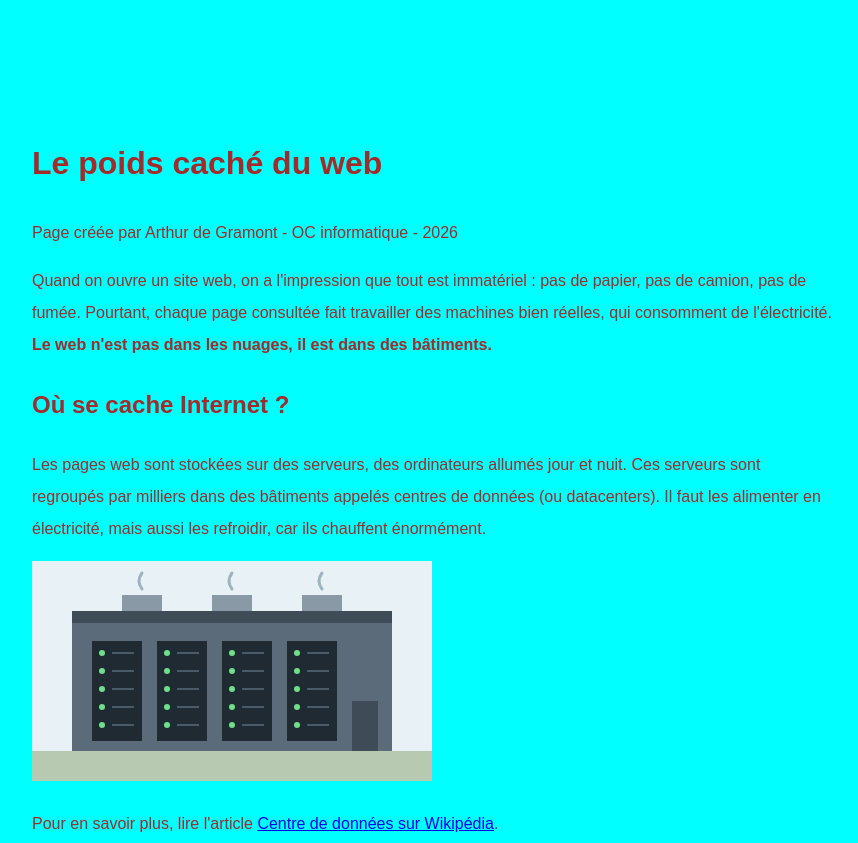
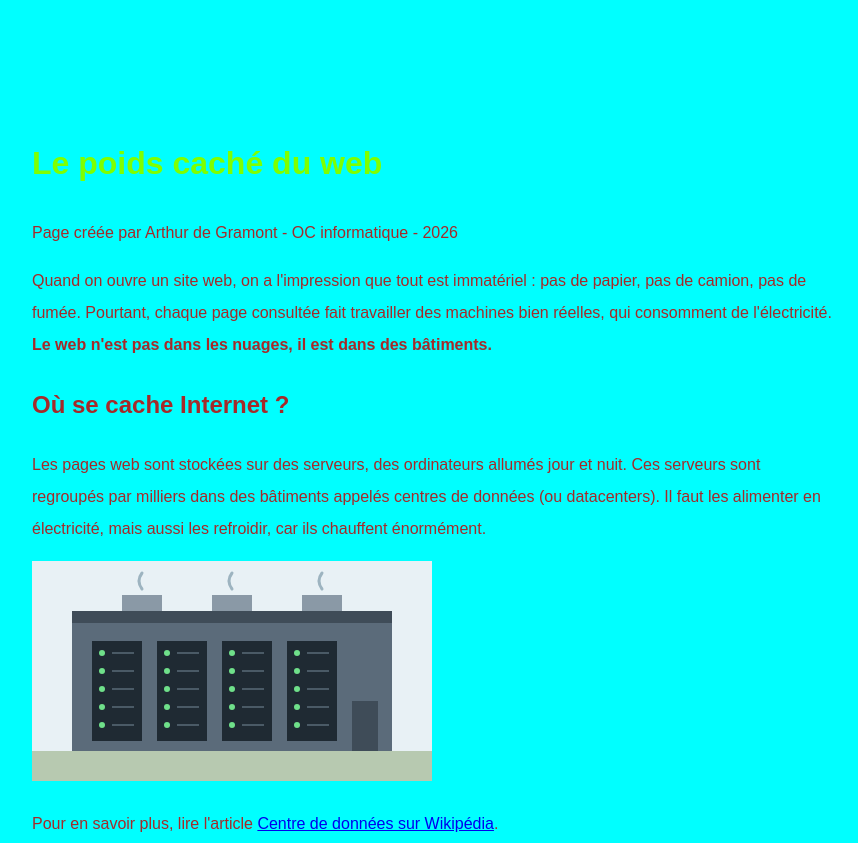
Before and after one commit to Arthur147258/d-pot-du-tp, a plain HTML site: page index.html in a window 1280 px wide. Shown: the top 843 px of the page, without its empty margins (78-936 px from the left). Drawn offline with Linux system fonts and the light colour scheme.

Commit message:
couleur des titres en chartreuse

```diff
--- a/style.css
+++ b/style.css
@@ -1,3 +1,4 @@
 /* Feuille de style de la page « Le poids caché du web » */
 body {font-family: Arial, Helvetica, sans-serif;color: brown;background-color: aqua;line-height: 2;}
 body {max-width: 800px;margin: 100px;padding: 10px;}
+h1 {color: chartreuse;}
```
